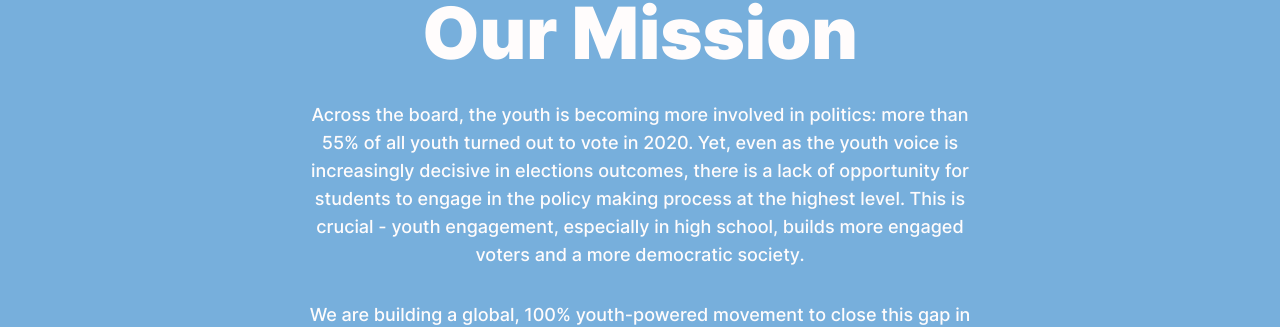
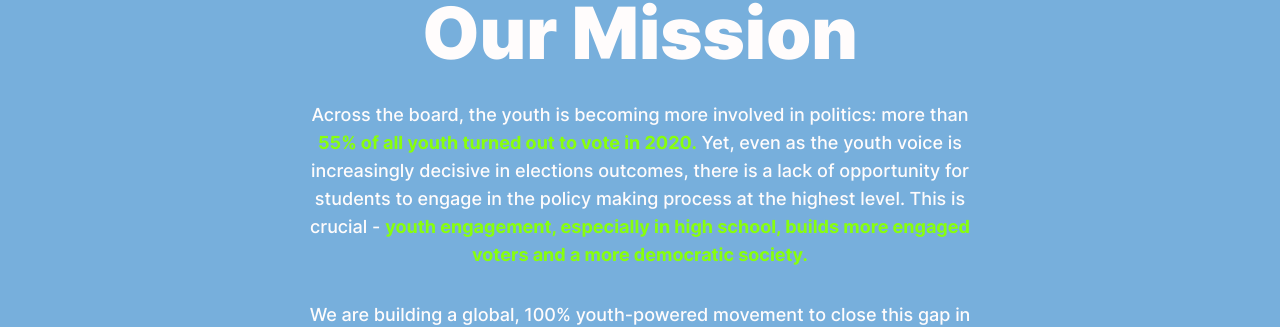
Before and after one commit to TheXDShrimp/spring-institute, a Next.js app in the folder app/: page / in a window 1280 px wide. Shown: the part 961-1288 px from the top of the page. Built offline with nearby package versions, Linux system fonts and the light colour scheme.

Commit message:
minor fixes

```diff
--- a/app/src/pages/about.tsx
+++ b/app/src/pages/about.tsx
@@ -104,7 +104,7 @@ const TopSection: NextPage<any> = () => {
   return (
     <div className="flex flex-col place-items-center">
       <h1 className="text-white text-8xl font-black xs:mx-12 md:mx-24 mt-24" >About Us</h1>
-      <p className="px-12 text-white text-center text-lg font-medium mt-8">
+      <p className="px-36 text-white text-center text-lg font-medium mt-8">
         We believe that we have a crucial role to play in shaping the policies that affect us and our communities.
         That's why we've come together as a group of dedicated high school advocates, determined to make our voices heard.
         We're proud to introduce our fantastic staff:
--- a/app/src/pages/api/regionalDirectorsData.ts
+++ b/app/src/pages/api/regionalDirectorsData.ts
@@ -100,7 +100,7 @@ export const regionalDirectorsData = [
     {
         name: "Joseph Nahas",
         position: "Regional Director of California",
-        image: "jnahas.png",
+        image: "jnahas.jpg",
         description: "Joseph Nahas is a senior at La Salle College preparatory in Pasadena, California. He aspires to major in political science and is intrigued by the political and economic complex of our domestic nation and foreign countries. Outside of Spring, Joseph enjoys Public Forum debate, basketball, and cooking."
     }
 
--- a/app/src/pages/index.tsx
+++ b/app/src/pages/index.tsx
@@ -62,6 +62,7 @@ const HomeSection: NextPage<any> = () => {
         <main className='min-h-screen bg-transparent'>
           <div className="h-screen flex flex-col justify-center items-center">
             <h1 ref={titleRef} className="text-white text-center text-8xl font-black">Your voice matters.</h1>
+
             <Button ref={buttonRef} name="Get involved ->" className="mt-6" link="/form" />
           </div>
         </main>
@@ -102,6 +103,7 @@ const AboutUsSection: NextPage<any> = () => {
   }, []);
 
 
+  const lightgreen = "#88FF0C"
   return (
     <section id="about-us-section" className="w-full h-screen">
       <div className="relative w-full h-full">
@@ -111,15 +113,27 @@ const AboutUsSection: NextPage<any> = () => {
           </h1>
           <div className="mt-8 max-w-2xl">
             <p className="text-white text-lg font-medium text-center">
-              Across the board, the youth is becoming more involved in politics: more than 55% of all youth turned out to
-              vote in 2020. Yet, even as the youth voice is increasingly decisive in elections outcomes, there is a lack
+              Across the board, the youth is becoming more involved in politics: more than
+
+              {" "}
+              <span style={{ color: lightgreen, fontWeight: "bold" }}>
+                55% of all youth turned out to vote in 2020.
+              </span>{" "}
+
+
+              Yet, even as the youth voice is increasingly decisive in elections outcomes, there is a lack
               of opportunity for students to engage in the policy making process at the highest level. This is crucial -
-              youth engagement, especially in high school, builds more engaged voters and a more democratic society.
+
+              {" "}
+              <span style={{ color: lightgreen, fontWeight: "bold" }}>
+                youth engagement, especially in high school, builds more engaged voters and a more democratic society.
+              </span>{" "}
+
             </p>
             <p className="mt-8 text-white text-lg font-medium text-center">
-              We are building a global, 100% youth-powered movement to close this gap in policy worldwide. By providing a
-              platform for the youth to spring into action, we cultivate and nurture the next generation of leaders,
-              thinkers, and advocates.
+              We are building a global, 100% youth-powered movement to close this gap in policy worldwide.
+              By providing a platform for the youth to spring into action, we cultivate and nurture the next generation
+              of leaders, thinkers, and advocates.
             </p>
           </div>
           <Button ref={buttonRef} name="Get Involved ->" className="mt-6" link="/form" />
```
Also changed, not shown: app/public/images/jnahas.jpg (added).
